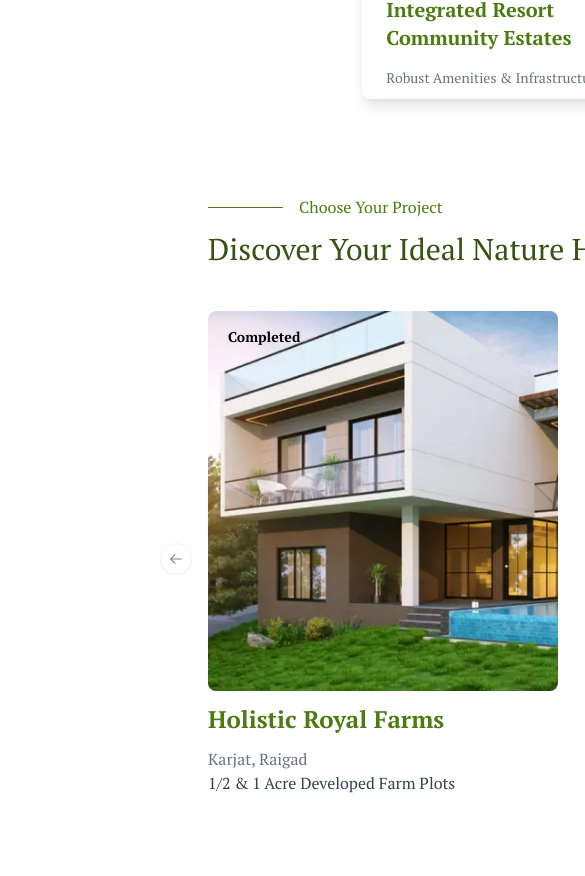
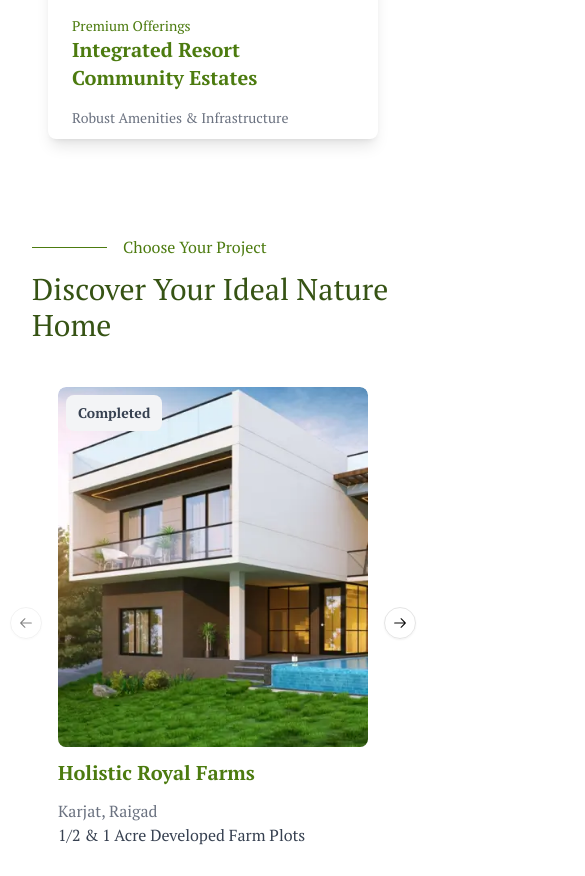
Before and after one commit to dev-kingz/ayassociates, a Next.js app: page / in a window 390 px wide. Shown: the part 1548-2424 px from the top of the page, 585 px wide, since content can reach past the window. Built offline with nearby package versions, Linux system fonts and the light colour scheme.

Commit message:
refactor: Update ChooseProjectCarousel component styling and structure

```diff
--- a/src/app/page.tsx
+++ b/src/app/page.tsx
@@ -3,7 +3,7 @@
 import Link from "next/link";
 import { MdSecurity } from "react-icons/md";
 import { GrUserManager } from "react-icons/gr";
-import { FaMapLocationDot, FaHouseChimney  } from "react-icons/fa6";
+import { FaMapLocationDot, FaHouseChimney } from "react-icons/fa6";
 import SectionHeader from "@/components/Header/SectionHeader";
 import { ChooseProjectCarousel } from "@/components/Carousel/ChooseProject";
 
@@ -51,12 +51,12 @@
           <IconTextCard Icon={MdSecurity} title="Secured & Fenced" text="Round-the-Clock Safety and Security for All" bgColor="bg-secondary" />
           <IconTextCard Icon={GrUserManager} title="Managed & Maintained" text="Hassle Free & Cost Effective" bgColor="bg-white" />
           <IconTextCard Icon={FaMapLocationDot} title="Prime Location & Smart Investment" text="Connectivity & Well-Thought-Out Returns" bgColor="bg-secondary" />
-          <IconTextCard Icon={FaHouseChimney } title="Integrated Resort Community Estates" text="Robust Amenities & Infrastructure" bgColor="bg-white" />
+          <IconTextCard Icon={FaHouseChimney} title="Integrated Resort Community Estates" text="Robust Amenities & Infrastructure" bgColor="bg-white" />
         </div>
       </section>
-      <section className="ChooseProject px-52 py-8 flex flex-col items-center justify-center self-stretch gap-11">
-        <SectionHeader title="Choose Your Project" subTitle="Discover Your Ideal Nature Home" titleColor="text-secondary" subTitleColor="text-lime-900"/>
-        <ChooseProjectCarousel/>
+      <section className="ChooseProject px-8 md:px-24 lg:px-52 py-8 flex flex-col items-center justify-center self-stretch gap-11">
+        <SectionHeader title="Choose Your Project" subTitle="Discover Your Ideal Nature Home" titleColor="text-secondary" subTitleColor="text-lime-900" />
+        <ChooseProjectCarousel />
       </section>
 
     </div>
--- a/src/components/Carousel/ChooseProject.tsx
+++ b/src/components/Carousel/ChooseProject.tsx
@@ -1,5 +1,4 @@
 import * as React from "react";
-
 import { Card, CardContent } from "@/components/ui/card";
 import {
   Carousel,
@@ -56,28 +55,28 @@
 
 export function ChooseProjectCarousel() {
   return (
-    <Carousel className="w-full">
+    <Carousel className="w-[310px] sm:w-full">
       <CarouselContent className="flex">
         {projects.map((project, index) => (
-          <CarouselItem key={index} className="md:basis-1/2 lg:basis-1/3">
+          <CarouselItem key={index} className="basis-full md:basis-1/2 lg:basis-1/3">
             <div className="relative rounded-lg overflow-hidden">
               <img
                 src={project.image}
                 alt={project.title}
-                className="w-[350px] h-[380px] object-cover rounded-lg"
+                className="w-full h-[360px] sm:h-[380px] object-cover rounded-lg"
               />
               <span
-                className={`absolute top-2 left-2 bg-gray-100 bg-transparent text-black py-2 px-3 rounded-lg text-sm font-semibold ${project.status.toLowerCase()}`}
+                className={`absolute top-2 left-2 bg-gray-100 text-gray-700 py-2 px-3 rounded-lg text-sm font-semibold ${project.status.toLowerCase()}`}
               >
                 {project.status}
               </span>
               <CardContent className="flex flex-col text-start justify-start py-3 gap-3">
                 <div className="Title flex flex-col">
-                  <h3 className="text-2xl font-semibold text-secondary">{project.title}</h3>
+                  <h3 className="text-xl sm:text-2xl font-semibold text-secondary">{project.title}</h3>
                 </div>
                 <div className="Details flex flex-col">
-                <p className="text-gray-500">{project.location}</p>
-                <p className="text-gray-700">{project.description}</p>
+                  <p className="text-gray-500">{project.location}</p>
+                  <p className="text-md text-gray-700">{project.description}</p>
                 </div>
               </CardContent>
             </div>
```
